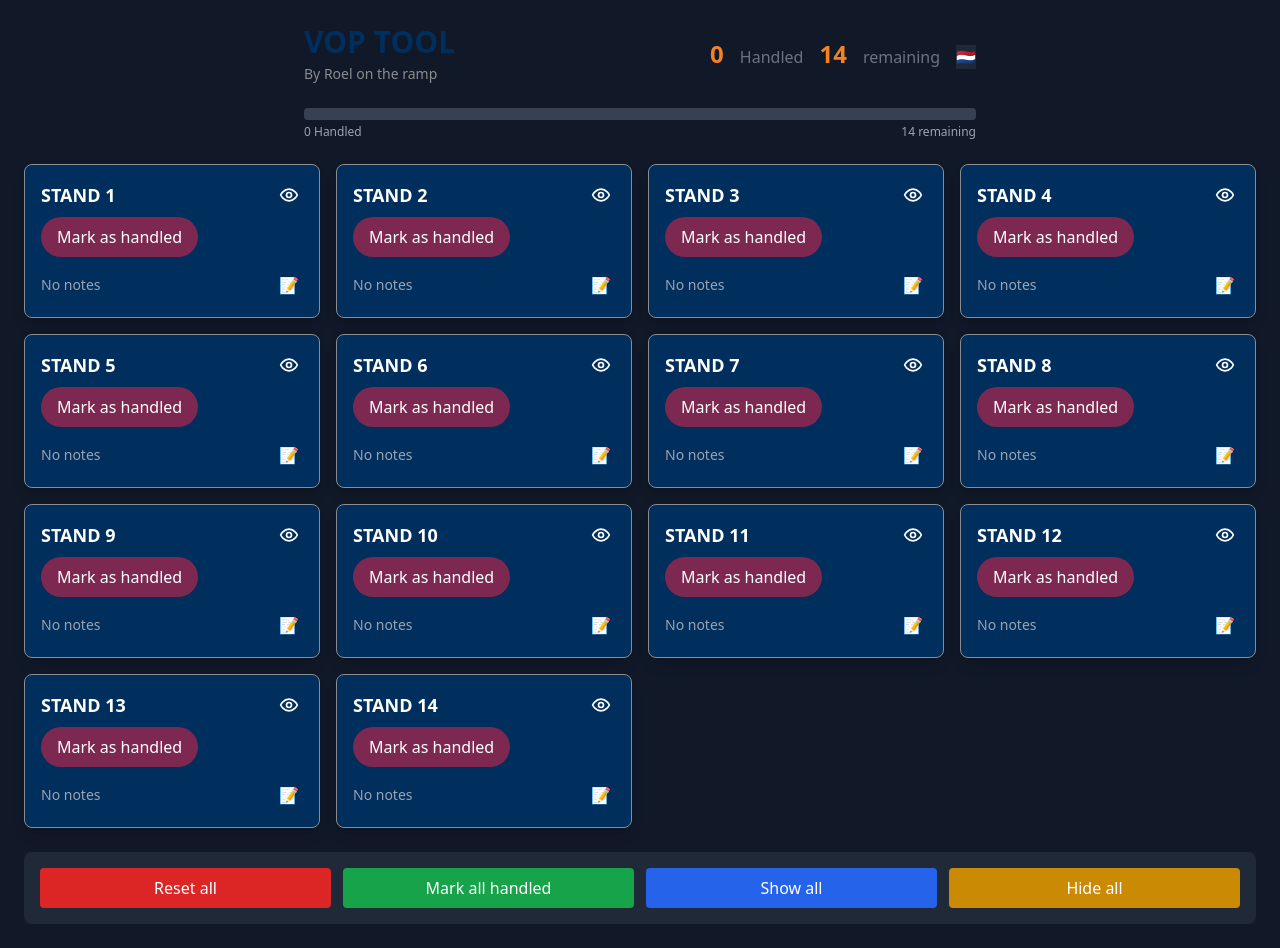
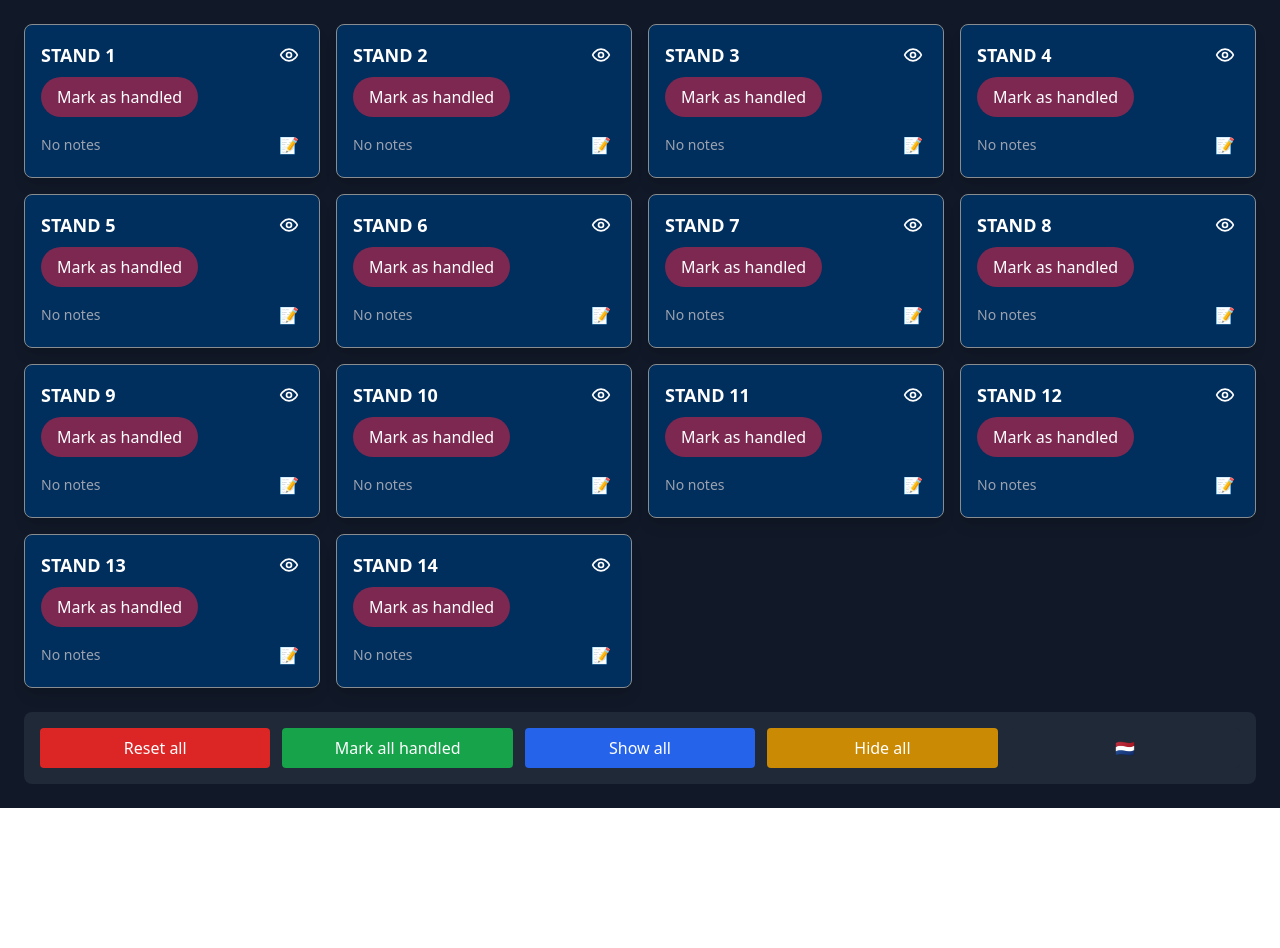
Before and after one commit to Brandjuh/brandjuh.github.io, a React (Vite) app: page / in a window 1280 px wide. After the commit the page ends 808 px from the top, so only its background shows below. Built offline with nearby package versions, Linux system fonts and the light colour scheme.

Commit message:
Update App.tsx

```diff
--- a/src/App.tsx
+++ b/src/App.tsx
@@ -4,85 +4,93 @@ import useLocalStorage from './hooks/useLocalStorage';
 import { styles } from './config/styles.config';
 import { strings } from './config/i18n';
 import Confetti from 'react-confetti';
+import confetti from 'canvas-confetti';
+import { Fireworks } from 'fireworks-js';
 
 interface Vop { id: number; done: boolean; hidden: boolean; note: string; }
 
 const App: React.FC = () => {
   const [vops, setVops] = useLocalStorage<Vop[]>(
-    'vops', Array.from({ length: 14 }, (_, i) => ({ id: i+1, done: false, hidden: false, note: '' }))
+    'vops',
+    Array.from({ length: 14 }, (_, i) => ({ id: i + 1, done: false, hidden: false, note: '' }))
   );
-  const [locale, setLocale] = useState<'nl' | 'en'>(() =>
+
+  const [locale, setLocale] = useState<'nl' | 'en'>(
     navigator.language.startsWith('en') ? 'en' : 'nl'
   );
 
-  // permanent dark
-  useEffect(() => { document.documentElement.classList.add('dark'); }, []);
+  // Force dark mode
+  useEffect(() => {
+    document.documentElement.classList.add('dark');
+  }, []);
 
   // Toggle handlers
-  const toggleDone  = (id: number) => setVops(vops.map(v => v.id===id?{ ...v, done: !v.done }:v));
-  const toggleHidden= (id: number) => setVops(vops.map(v => v.id===id?{ ...v, hidden: !v.hidden }:v));
-  const resetAll    = () => setVops(vops.map(v=>({ ...v, done:false,hidden:false,note:'' })));
-  const markAll     = () => setVops(vops.map(v=>({ ...v, done:true })));
-  const showAll     = () => setVops(vops.map(v=>({ ...v, hidden:false })));
-  const hideAll     = () => setVops(vops.map(v=>({ ...v, hidden:true })));
+  const toggleDone = (id: number) =>
+    setVops(vops.map(v => (v.id === id ? { ...v, done: !v.done } : v)));
+  const toggleHidden = (id: number) =>
+    setVops(vops.map(v => (v.id === id ? { ...v, hidden: !v.hidden } : v)));
+  const resetAll = () =>
+    setVops(vops.map(v => ({ ...v, done: false, hidden: false, note: '' })));
+  const markAll = () => setVops(vops.map(v => ({ ...v, done: true })));
+  const showAll = () => setVops(vops.map(v => ({ ...v, hidden: false })));
+  const hideAll = () => setVops(vops.map(v => ({ ...v, hidden: true })));
 
-  // Progress counts
-  const doneCount   = vops.filter(v=>v.done && !v.hidden).length;
-  const pendingCount= vops.filter(v=>!v.done && !v.hidden).length;
-  const ordered     = [...vops.filter(v=>!v.hidden), ...vops.filter(v=>v.hidden)];
-  const allHandled  = doneCount>0 && ordered.filter(v=>!v.hidden).every(v=>v.done);
+  // Progress
+  const doneCount = vops.filter(v => v.done && !v.hidden).length;
+  const pendingCount = vops.filter(v => !v.done && !v.hidden).length;
+  const ordered = [...vops.filter(v => !v.hidden), ...vops.filter(v => v.hidden)];
+  const allHandled = ordered.filter(v => !v.hidden).every(v => v.done) && doneCount > 0;
+
+  // Canvas confetti + fireworks on complete
+  useEffect(() => {
+    if (allHandled) {
+      // Canvas confetti
+      confetti({ particleCount: 200, spread: 100, origin: { y: 0.6 } });
+    }
+  }, [allHandled]);
 
   return (
     <div className={styles.overview.container}>
-      {/* Header */}
-      <div className={styles.overview.header}>
-        <div>
-          <h1 className={styles.overview.title}>
-            {strings[locale].titleCustom}
-          </h1>
-          <p className={`${styles.overview.subtitle} ${styles.overview.subtitleCustomColor}`}>
-            {strings[locale].subtitleCustom}
-          </p>
-        </div>
-        {/* Stats & locale */}
-        <div className={styles.overview.stats}>
-          <span className={styles.overview.statsCount}>{doneCount}</span>
-          <span className={styles.overview.statsLabel}>{strings[locale].handled}</span>
-          <span className={styles.overview.statsCount}>{pendingCount}</span>
-          <span className={styles.overview.statsLabel}>{strings[locale].remaining}</span>
-          <button onClick={()=>setLocale(locale==='nl'?'en':'nl')} className={styles.quickButtonVariants.locale}>
-            {locale==='nl'?'🇬🇧':'🇳🇱'}
-          </button>
-        </div>
-      </div>
+      {/* Header & Progress Bar hier... */}
 
-      {/* Progress Bar */}
-      <div className="max-w-2xl mx-auto mb-6">
-        <div className="w-full bg-gray-700 h-3 rounded">
-          <div className="bg-blue-500 h-3 rounded" style={{ width:`${Math.round((doneCount/(doneCount+pendingCount||1))*100)}%` }}/>
-        </div>
-        <div className="flex justify-between text-xs text-gray-400 mt-1">
-          <span>{doneCount} {strings[locale].handled}</span>
-          <span>{pendingCount} {strings[locale].remaining}</span>
-        </div>
-      </div>
-
-      {/* Grid */}
       <div className={styles.grid}>
-        {ordered.map(v=>(
-          <VopItem key={v.id} vop={v} locale={locale} onToggleDone={()=>toggleDone(v.id)} onToggleHidden={()=>toggleHidden(v.id)} onUpdateNote={note=>setVops(vops.map(x=>x.id===v.id?{...x,note}:x))}/>
+        {ordered.map(v => (
+          <VopItem
+            key={v.id}
+            vop={v}
+            locale={locale}
+            onToggleDone={() => toggleDone(v.id)}
+            onToggleHidden={() => toggleHidden(v.id)}
+            onUpdateNote={(note) =>
+              setVops(vops.map(x => (x.id === v.id ? { ...x, note } : x)))
+            }
+          />
         ))}
       </div>
 
-      {/* Footer */}
       <footer className={styles.quickActions}>
-        <button onClick={resetAll} className={`${styles.quickButton} ${styles.quickButtonVariants.resetAll}`}>{strings[locale].resetAll}</button>
-        <button onClick={markAll} className={`${styles.quickButton} ${styles.quickButtonVariants.markAll}`}>{strings[locale].markAll}</button>
-        <button onClick={showAll} className={`${styles.quickButton} ${styles.quickButtonVariants.showAll}`}>{strings[locale].showAll}</button>
-        <button onClick={hideAll} className={`${styles.quickButton} ${styles.quickButtonVariants.hideAll}`}>{strings[locale].hideAll}</button>
+        <button onClick={resetAll} className={`${styles.quickButton} ${styles.quickButtonVariants.resetAll}`}>
+          {strings[locale].resetAll}
+        </button>
+        <button onClick={markAll} className={`${styles.quickButton} ${styles.quickButtonVariants.markAll}`}>
+          {strings[locale].markAll}
+        </button>
+        <button onClick={showAll} className={`${styles.quickButton} ${styles.quickButtonVariants.showAll}`}>
+          {strings[locale].showAll}
+        </button>
+        <button onClick={hideAll} className={`${styles.quickButton} ${styles.quickButtonVariants.hideAll}`}>
+          {strings[locale].hideAll}
+        </button>
+        <button onClick={() => setLocale(locale === 'nl' ? 'en' : 'nl')} className={`${styles.quickButton} ${styles.quickButtonVariants.locale}`}>
+          {locale === 'nl' ? '🇬🇧' : '🇳🇱'}
+        </button>
       </footer>
 
-      {allHandled && <Confetti recycle={false}/>}
+      {/* React Confetti */}
+      {allHandled && <Confetti numberOfPieces={500} gravity={0.3} recycle={false} colors={['#F58220', '#002E5D', '#7C2851']} />}
+
+      {/* Fireworks */}
+      {allHandled && <Fireworks options={{ rocketsPoint: { min: 0.1, max: 0.9 } }} />}
     </div>
   );
 };
```
